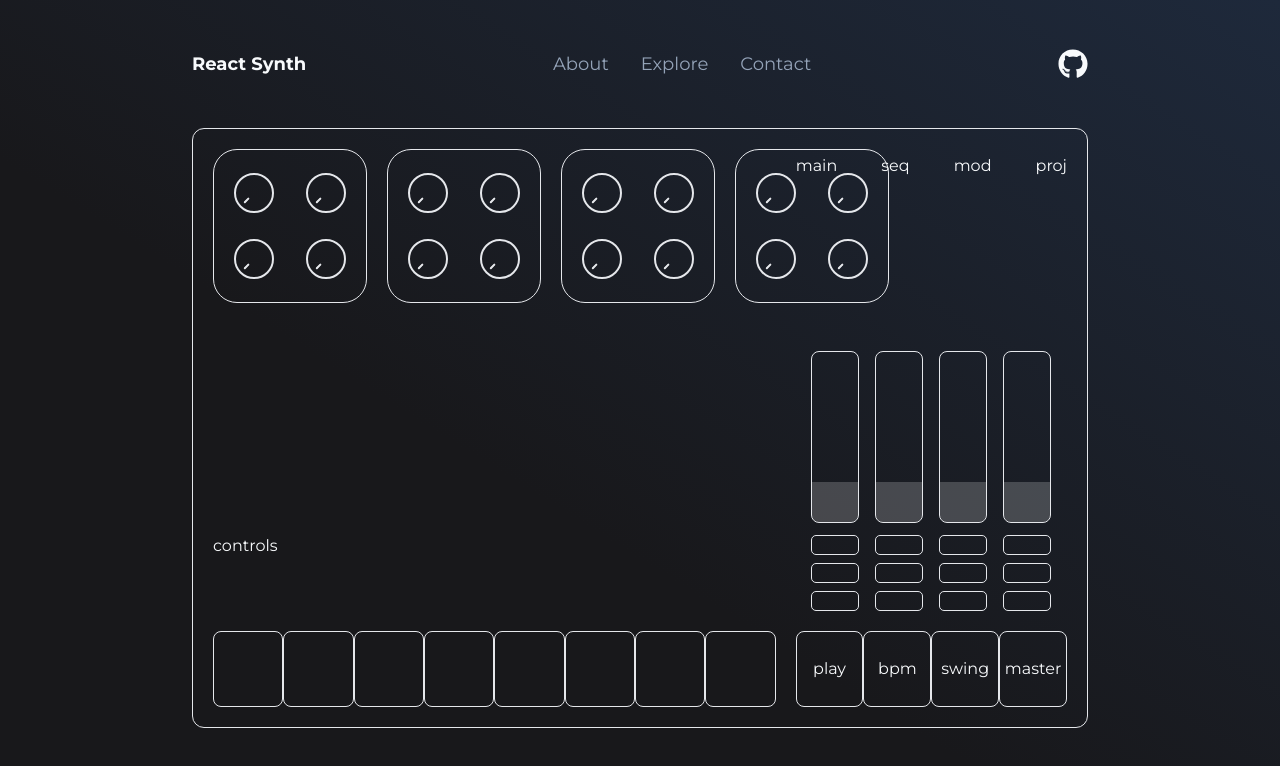
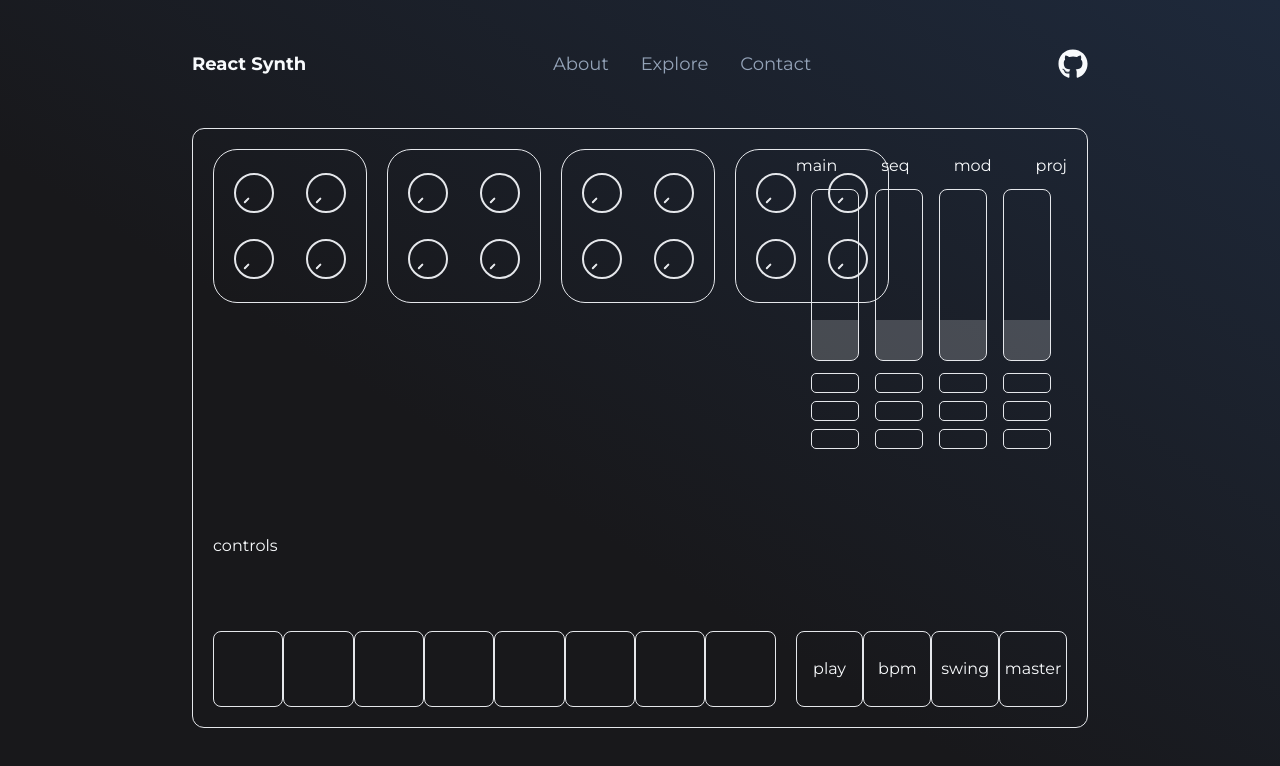
Before and after one commit to vybukhivka/react-synth, a React (Vite) app: page /synth in a window 1280 px wide. Shown: the top 766 px of the page. Built offline with nearby package versions, Linux system fonts and the light colour scheme.

Commit message:
mixer placed on the top

```diff
--- a/src/components/synth/Tabs/Main/Mixer/MixerContainer.tsx
+++ b/src/components/synth/Tabs/Main/Mixer/MixerContainer.tsx
@@ -2,8 +2,8 @@ import MixerChannel from './MixerChannel';
 
 const Mixer: React.FC = () => {
   return (
-    <div className="col-start-5 col-end-7 row-start-4 row-end-6 flex justify-around">
-      <div className="flex items-end justify-around gap-4">
+    <div className="col-start-5 col-end-7 row-start-1 row-end-6 mt-[40px] flex items-start justify-around">
+      <div className="flex items-end justify-around gap-x-4">
         <MixerChannel track={1} />
         <MixerChannel track={2} />
         <MixerChannel track={3} />
--- a/src/components/synth/Tabs/SynthNavTabs.tsx
+++ b/src/components/synth/Tabs/SynthNavTabs.tsx
@@ -7,7 +7,7 @@ type SynthNavTabsProps = {
 
 const SynthNavTabs: React.FC<SynthNavTabsProps> = props => {
   return (
-    <div className="col-span-2 col-start-5 flex h-[34px] w-full flex-grow-0 items-center justify-between">
+    <div className="top-0 col-span-2 col-start-5 row-start-1 flex h-[34px] w-full flex-grow-0 items-center justify-between gap-0">
       <ButtonMedium text="main" onClick={() => props.onTabChange('main')} />
       <ButtonMedium text="seq" onClick={() => props.onTabChange('seq')} />
       <ButtonMedium text="mod" onClick={() => props.onTabChange('mod')} />
```
